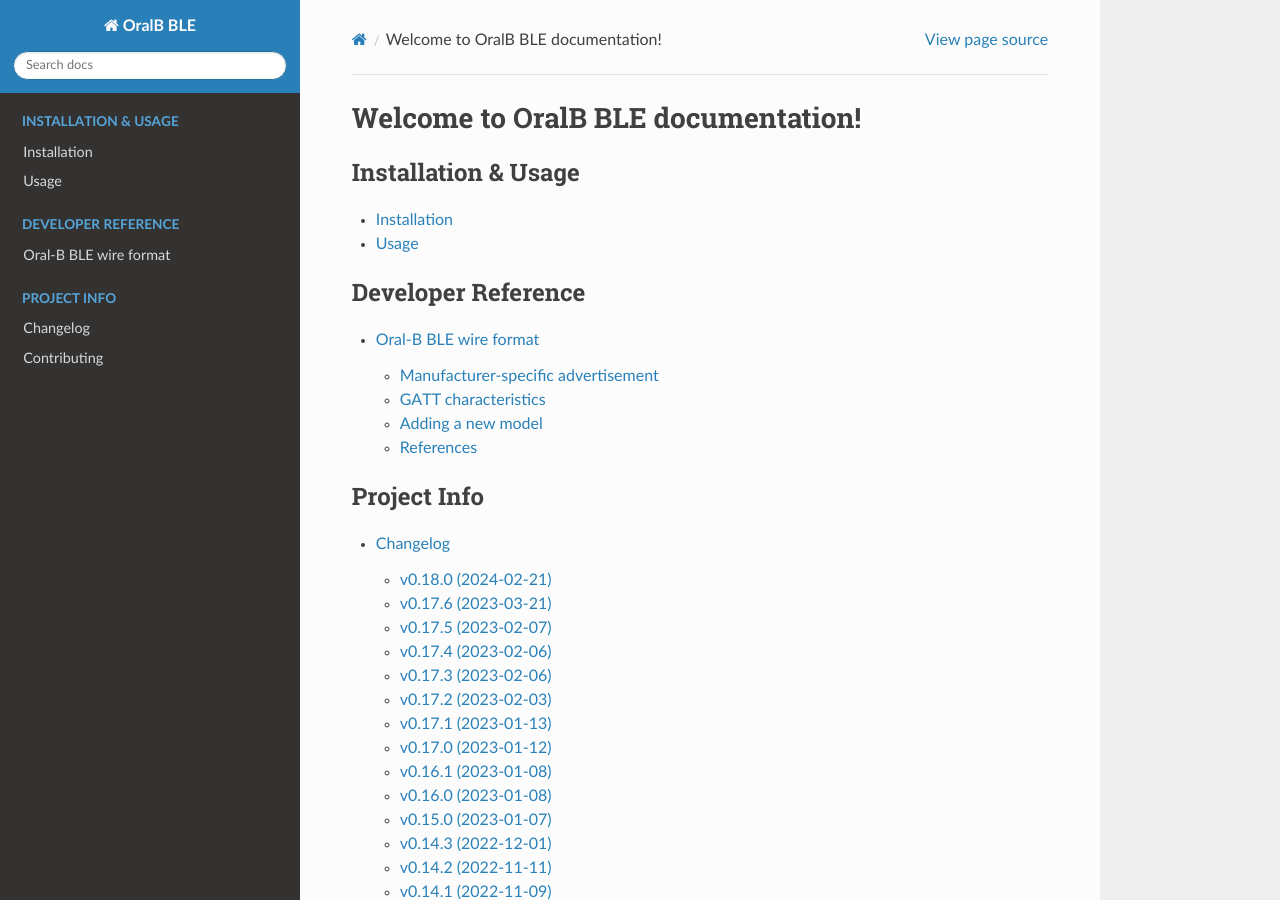
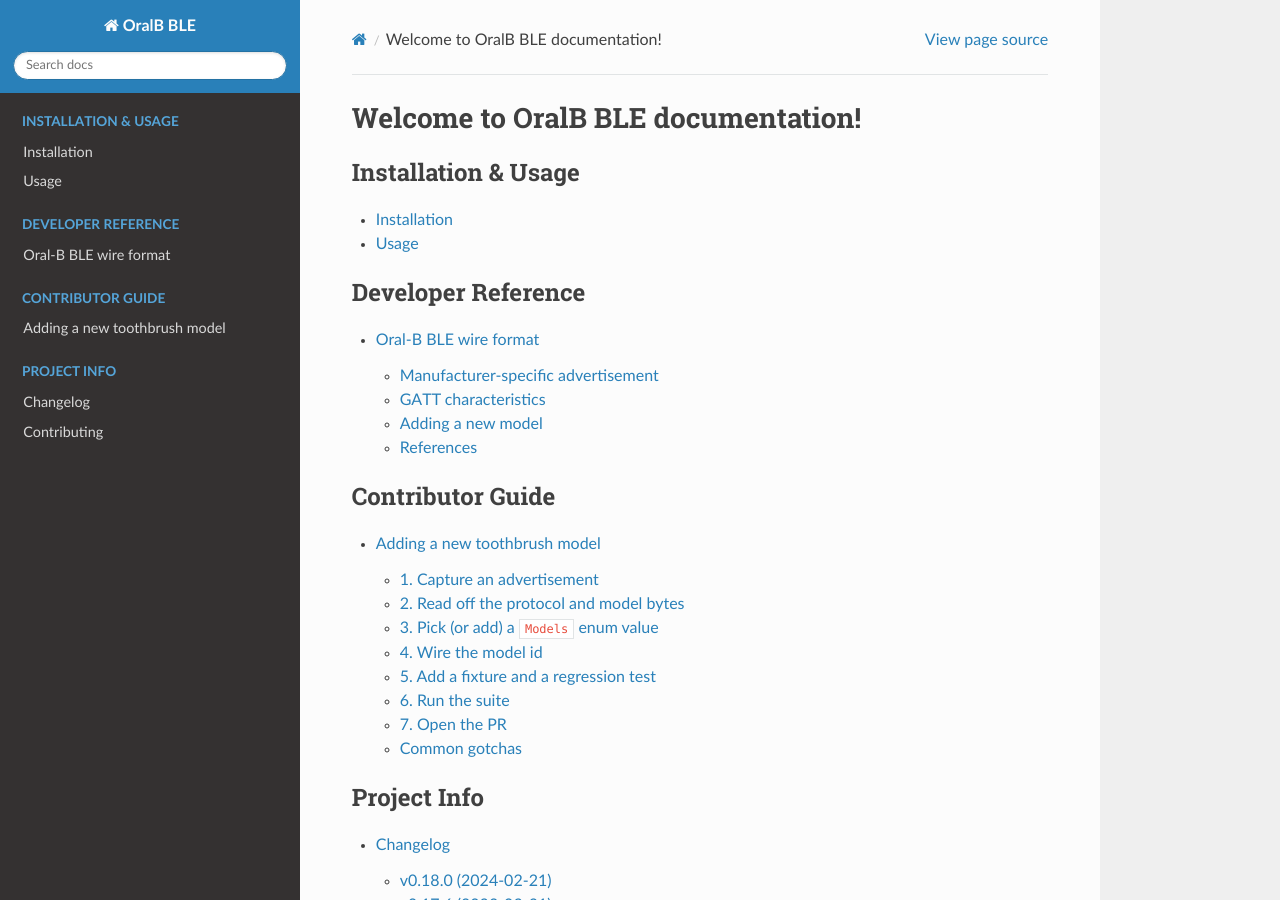
Before and after one commit to Bluetooth-Devices/oralb-ble, a Sphinx documentation site: the page built from docs/source/index.md, in a window 1280 px wide and 900 px high. Built offline with Sphinx 7.4.7 and the Read the Docs theme 3.1.0, drawn with Linux system fonts in a browser that asks for light colours; part of the change alters nothing that is shown.

Commit message:
docs: add 'Adding a new toothbrush model' contributor guide
A walk-through page for contributors teaching the parser about a brush
it doesn't recognise. Covers capturing an advertisement frame, reading
the protocol/model bytes, picking or adding a Models entry, wiring
MODEL_ID_TO_MODEL, and writing a fixture-based regression test.

The existing wire-format reference explains where each byte sits;
this page is the missing HOWTO that turns that knowledge into a PR.
Added under a new "Contributor Guide" toctree section to avoid
conflicting with in-flight docs PRs.

Co-Authored-By: Claude Opus 4.7 (1M context) <noreply@anthropic.com>

````diff
--- /dev/null
+++ b/docs/source/adding-a-model.md
@@ -0,0 +1,179 @@
+# Adding a new toothbrush model
+
+This is a contributor walk-through for teaching the parser about an
+Oral-B brush it doesn't yet recognise (typical symptom: the device
+shows up as `Unknown` in Home Assistant even though it's clearly
+broadcasting Oral-B manufacturer data).
+
+The companion to this page is [wire-format](wire-format.md), which
+documents the byte-level layout of the advertisement payload, plus
+`src/oralb_ble/parser.py` itself for the current `Models`,
+`MODEL_ID_TO_MODEL`, and mode dicts. Skim both before starting — most
+"new" brushes turn out to be an unrecognised **model id** for a
+protocol the parser already speaks, so the change boils down to one
+table entry plus a test fixture.
+
+## 1. Capture an advertisement
+
+You need at least one real advertisement frame from the brush.
+Two practical sources:
+
+- **Home Assistant** Bluetooth debug logs, with
+  `logger: homeassistant.components.bluetooth.manager: debug` set.
+  Look for lines like:
+
+  ```
+  AdvertisementData(manufacturer_data={220: b'\x06\x32\x6b\x02\x72\x00\x00\x01\x01\x00\x04'}, rssi=-63)
+  ```
+
+  Manufacturer key `220` is `0x00DC` — Procter & Gamble's company id,
+  exposed by the parser as `ORALB_MANUFACTURER`.
+
+- **`bluetoothctl --monitor`** on Linux, or any BLE sniffer that
+  dumps raw manufacturer data.
+
+You want to capture **both states** if you can: one frame while the
+brush is idle (state byte `2`), and one while it's actively brushing
+(state byte `3`). The brushing frame is the one that exercises sector
+decoding, so test coverage is meaningfully better when both are
+present.
+
+## 2. Read off the protocol and model bytes
+
+Index the captured payload as raw bytes (zero-based). The two bytes
+that matter for adding a new model are:
+
+| Byte | Field            | Notes                                                                 |
+| ---: | ---------------- | --------------------------------------------------------------------- |
+|    0 | Protocol version | Determines the per-byte layout. The parser already supports 1–7.      |
+|    1 | Model identifier | What you look up in `MODEL_ID_TO_MODEL`.                              |
+
+If byte 0 is in the range `1–7` and the overall payload length is
+**9 or 11 bytes**, the existing parser will handle the frame end-to-end
+— you only need to teach it the new byte-1 value. Any other length is
+silently dropped, and a brand-new protocol version would need real
+reverse-engineering work that is out of scope for this guide.
+
+See [wire-format](wire-format.md) for what bytes 2–10 mean.
+
+## 3. Pick (or add) a `Models` enum value
+
+`src/oralb_ble/parser.py` defines a `Models` enum and a `DEVICE_TYPES`
+dict that maps each enum to a human-readable name and a mode dict.
+
+- **If the brush is a new SKU of an existing product line** (e.g.
+  another D700 variant, another IO Series), reuse the existing
+  `Models.X` — the only required change is a new row in
+  `MODEL_ID_TO_MODEL`.
+- **If it is a genuinely new product line**, add a new `Models.X`
+  entry, then a matching row in `DEVICE_TYPES` choosing between
+  `SMART_SERIES_MODES` and `IO_SERIES_MODES` based on the brush's
+  actual mode list. Mode `0` is the canonical "is this Smart Series or
+  IO Series?" tell: Smart Series uses `0 = "off"`, IO Series uses
+  `0 = "daily clean"`. Watching the brush's display while cycling
+  modes is the fastest way to be sure.
+
+## 4. Wire the model id
+
+Add a row to `MODEL_ID_TO_MODEL` in `parser.py`:
+
+```python
+MODEL_ID_TO_MODEL: dict[int, Models] = {
+    ...
+    # D706 line (Genius X)
+    112: Models.D706,
+    113: Models.D706,
+    ...
+    # Your new id here:
+    250: Models.YourModel,  # <human-readable suffix from firmware>
+}
+```
+
+The trailing comment after each row is firmware metadata
+(`X_MODE` / `6_MODE` / `CHINA` / …) — it has no behavioural effect on
+the parser but is useful when grepping for a specific SKU later.
+Keep ids grouped by product line in numeric order so future readers
+can spot conflicts at a glance.
+
+## 5. Add a fixture and a regression test
+
+Tests in `tests/test_parser.py` follow a consistent shape: a top-level
+`BluetoothServiceInfo` fixture for the raw advertisement, and a
+`test_<descriptive_name>` function that calls
+`OralBBluetoothDeviceData().update(service_info)` and asserts the full
+expected `SensorUpdate`.
+
+Fixture template (drop next to the existing ones, near the top of the
+file):
+
+```python
+ORALB_MY_NEW_BRUSH = BluetoothServiceInfo(
+    name="78:DB:2F:C2:48:BE",
+    address="78:DB:2F:C2:48:BE",
+    rssi=-63,
+    manufacturer_data={220: b"<raw bytes you captured>"},
+    service_uuids=[],
+    service_data={},
+    source="local",
+)
+```
+
+Test template (compare against any existing `test_io_series_*` for a
+copy-pasteable starting point — the assertion blocks are mechanical
+once you know the model name, mode, state, sector, and brush-time):
+
+```python
+def test_my_new_brush():
+    parser = OralBBluetoothDeviceData()
+    result = parser.update(ORALB_MY_NEW_BRUSH)
+    assert result.title == "My Model Name 48BE"
+    assert result.devices[None].model == "My Model Name"
+    # ...assert on the entity_values you expect for this fixture...
+```
+
+If you don't want to hand-write the full `entity_descriptions` /
+`entity_values` blocks, the pragmatic shortcut is: run the test once
+with a minimal `result == SensorUpdate(...)` assertion, copy the
+`AssertionError` diff into the test, and tweak any fields that are
+genuinely wrong (rather than just unexpected). Most existing tests
+were grown this way.
+
+## 6. Run the suite
+
+```bash
+poetry run pytest
+```
+
+A passing run of the existing 40-plus parser tests plus your new one
+is what gets merged — there is no separate "fixture" or "model
+registry" check.
+
+## 7. Open the PR
+
+Title it after the brush, e.g. `feat(parser): recognise Oral-B
+<model> (id <NN>)`. Link the original Home Assistant issue or forum
+thread where the unrecognised advertisement was reported, paste the
+raw captured frame, and call out whether you reused an existing
+`Models.X` or added a new one — that single sentence is what reviewers
+look for first.
+
+## Common gotchas
+
+- **The `Unknown` fallback is silent.** A brush with an unmapped
+  model id parses fine, just under `Models.Unknown` /
+  `"Unknown"` / `SMART_SERIES_MODES`. The integration won't crash;
+  the user just sees the wrong product name and possibly wrong mode
+  strings. A test that asserts on `model == "Unknown"` is the
+  cheapest way to lock in the current behaviour before you change it.
+- **Mode lookup is per-model, not global.** Mode `2` is `"sensitive"`
+  on Smart Series and `"gum care"` on IO Series. Picking the wrong
+  mode dict in `DEVICE_TYPES` is the single most common subtle bug
+  when adding a new model.
+- **State `3` is the only "actively brushing" value.** Sectors are
+  forced to `"no sector"` whenever the state byte is anything else —
+  this is intentional, so the sensor doesn't get stuck on the last
+  reported sector during idle / charging.
+- **`MODEL_ID_TO_MODEL` is sparse.** Missing numeric ids are
+  intentional — only ids actually emitted by real firmware are
+  listed. Don't fill the gaps "to be safe"; an entry without a real
+  captured fixture is a guess waiting to bite.
--- a/docs/source/index.md
+++ b/docs/source/index.md
@@ -16,6 +16,13 @@ wire-format
 ```
 
 ```{toctree}
+:caption: Contributor Guide
+:maxdepth: 2
+
+adding-a-model
+```
+
+```{toctree}
 :caption: Project Info
 :maxdepth: 2
 
````
